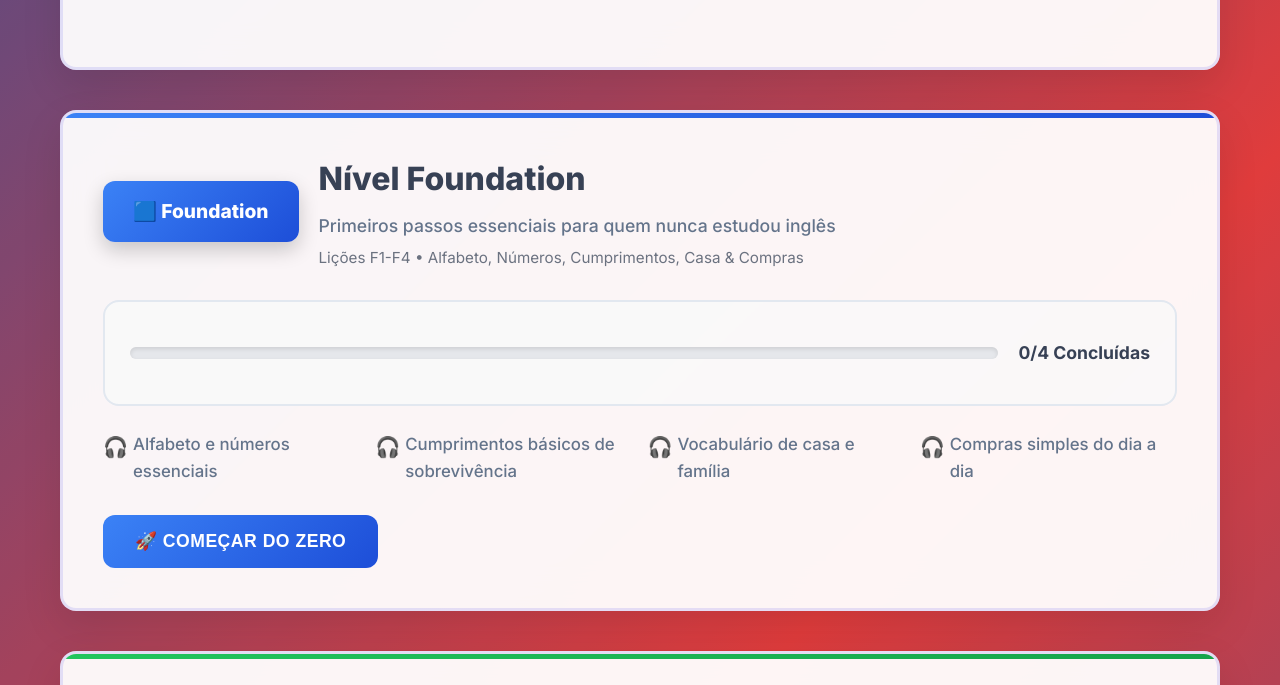
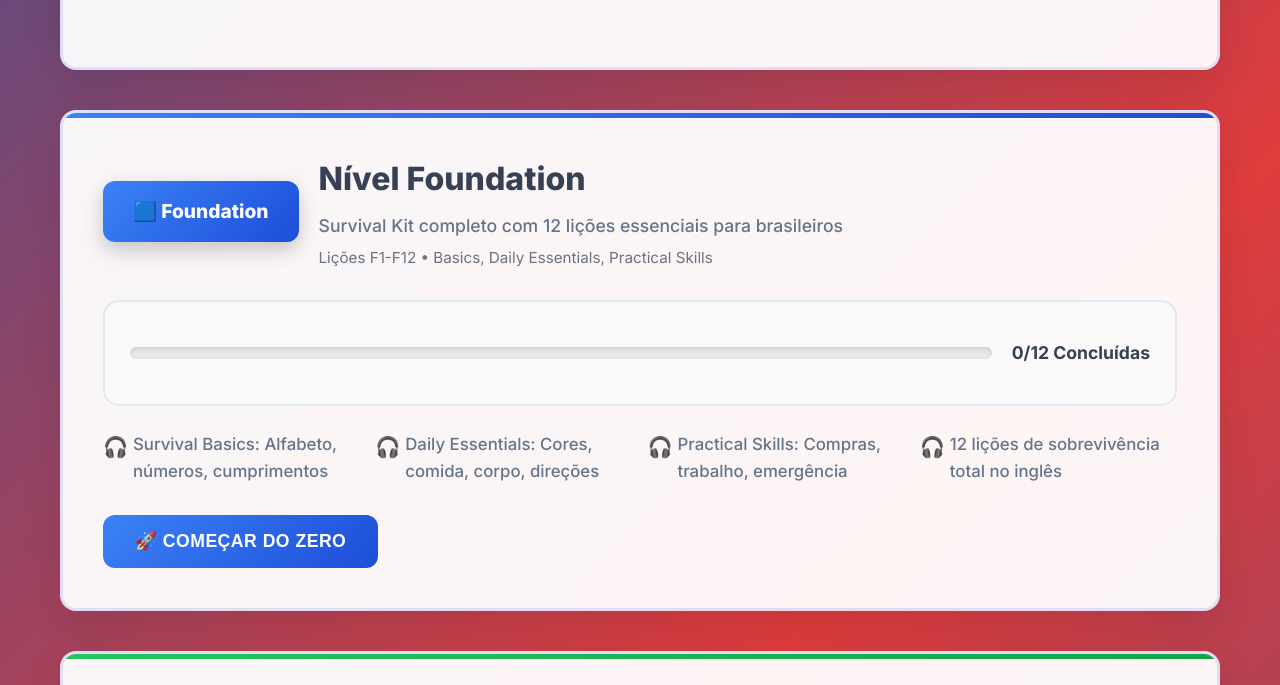
Before and after one commit to teachersalex/teacher-alex-english-academy, a plain HTML site: page listening-hub.html in a window 1280 px wide. Shown: the part 668-1353 px from the top of the page. Drawn offline with Linux system fonts and the light colour scheme; sample sign-in values are in the browser's storage.

Commit message:
Update listening-hub.html

```diff
--- a/listening-hub.html
+++ b/listening-hub.html
@@ -372,7 +372,7 @@
                     <div class="stat-label">Lições Concluídas</div>
                 </div>
                 <div class="stat-card">
-                    <div class="stat-number">15</div>
+                    <div class="stat-number">23</div>
                     <div class="stat-label">Lições Disponíveis</div>
                 </div>
                 <div class="stat-card">
@@ -394,8 +394,8 @@
                     <div class="level-badge">🟦 Foundation</div>
                     <div class="level-info">
                         <div class="level-title">Nível Foundation</div>
-                        <div class="level-description">Primeiros passos essenciais para quem nunca estudou inglês</div>
-                        <div class="level-lessons">Lições F1-F4 • Alfabeto, Números, Cumprimentos, Casa & Compras</div>
+                        <div class="level-description">Survival Kit completo com 12 lições essenciais para brasileiros</div>
+                        <div class="level-lessons">Lições F1-F12 • Basics, Daily Essentials, Practical Skills</div>
                     </div>
                 </div>
 
@@ -403,14 +403,14 @@
                     <div class="progress-bar">
                         <div class="progress-fill" id="foundationProgress" style="width: 0%"></div>
                     </div>
-                    <div class="progress-text" id="foundationText">0/4 Concluídas</div>
+                    <div class="progress-text" id="foundationText">0/12 Concluídas</div>
                 </div>
 
                 <ul class="level-features">
-                    <li>Alfabeto e números essenciais</li>
-                    <li>Cumprimentos básicos de sobrevivência</li>
-                    <li>Vocabulário de casa e família</li>
-                    <li>Compras simples do dia a dia</li>
+                    <li>Survival Basics: Alfabeto, números, cumprimentos</li>
+                    <li>Daily Essentials: Cores, comida, corpo, direções</li>
+                    <li>Practical Skills: Compras, trabalho, emergência</li>
+                    <li>12 lições de sobrevivência total no inglês</li>
                 </ul>
 
                 <button class="level-button" onclick="goToLevel('foundation')">🚀 Começar do Zero</button>
@@ -562,8 +562,8 @@
                 const averageScore = scores.length > 0 ?
                     (scores.reduce((a, b) => a + b, 0) / scores.length).toFixed(1) : 0;
 
-                // Progresso por nível - INCLUINDO FOUNDATION
-                const foundationLessons = ['f1', 'f2', 'f3', 'f4'];
+                // Progresso por nível - INCLUINDO FOUNDATION EXPANDIDO
+                const foundationLessons = ['f1', 'f2', 'f3', 'f4', 'f5', 'f6', 'f7', 'f8', 'f9', 'f10', 'f11', 'f12'];
                 const beginnerLessons = [1, 2, 3, 4];
                 const intermediateLessons = [5, 6, 7, 8];
                 const advancedLessons = [9, 10, 11];
@@ -588,7 +588,7 @@
                     totalCompleted,
                     totalBadges,
                     averageScore,
-                    foundation: { completed: foundationCompleted, total: 4 },
+                    foundation: { completed: foundationCompleted, total: 12 },
                     beginner: { completed: beginnerCompleted, total: 4 },
                     intermediate: { completed: intermediateCompleted, total: 4 },
                     advanced: { completed: advancedCompleted, total: 3 }
@@ -643,7 +643,7 @@
             updateLevelProgress('intermediate', stats.intermediate.completed, stats.intermediate.total);
             updateLevelProgress('advanced', stats.advanced.completed, stats.advanced.total);
 
-            console.log('✅ Listening Hub inicializado com 4 níveis: Foundation + Beginner + Intermediate + Advanced');
+            console.log('✅ Listening Hub inicializado com 4 níveis: Foundation(12) + Beginner(4) + Intermediate(4) + Advanced(3) = 23 lições!');
         });
     </script>
 </body>
```
